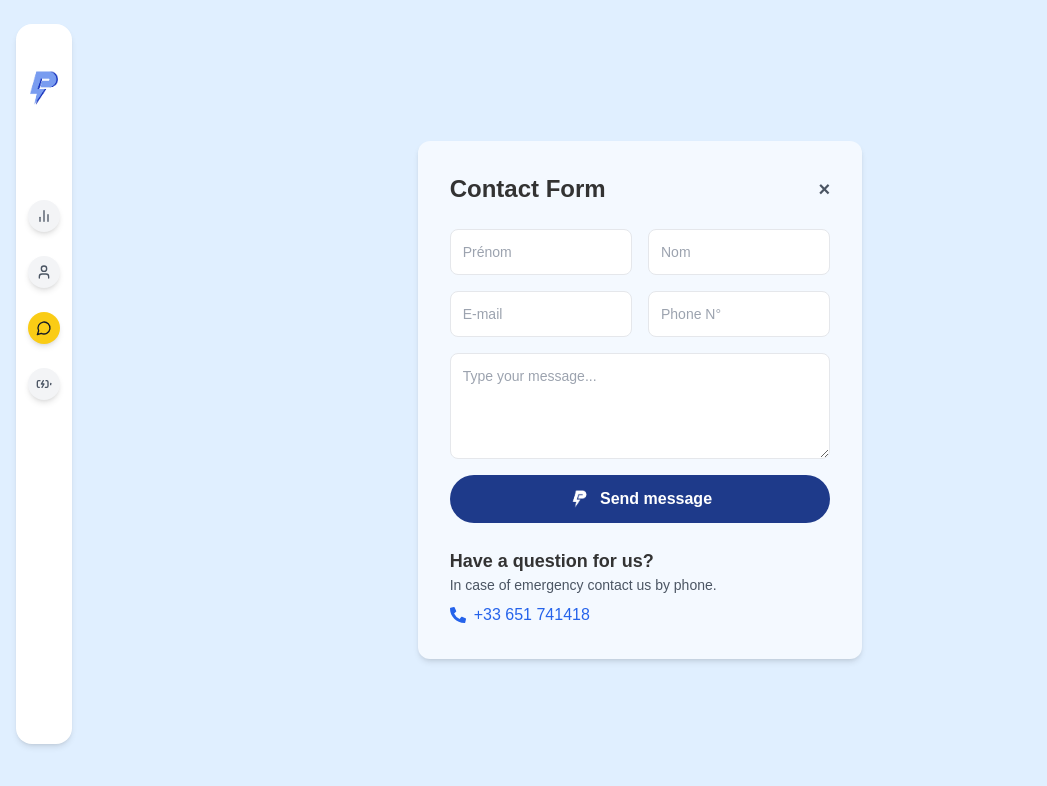
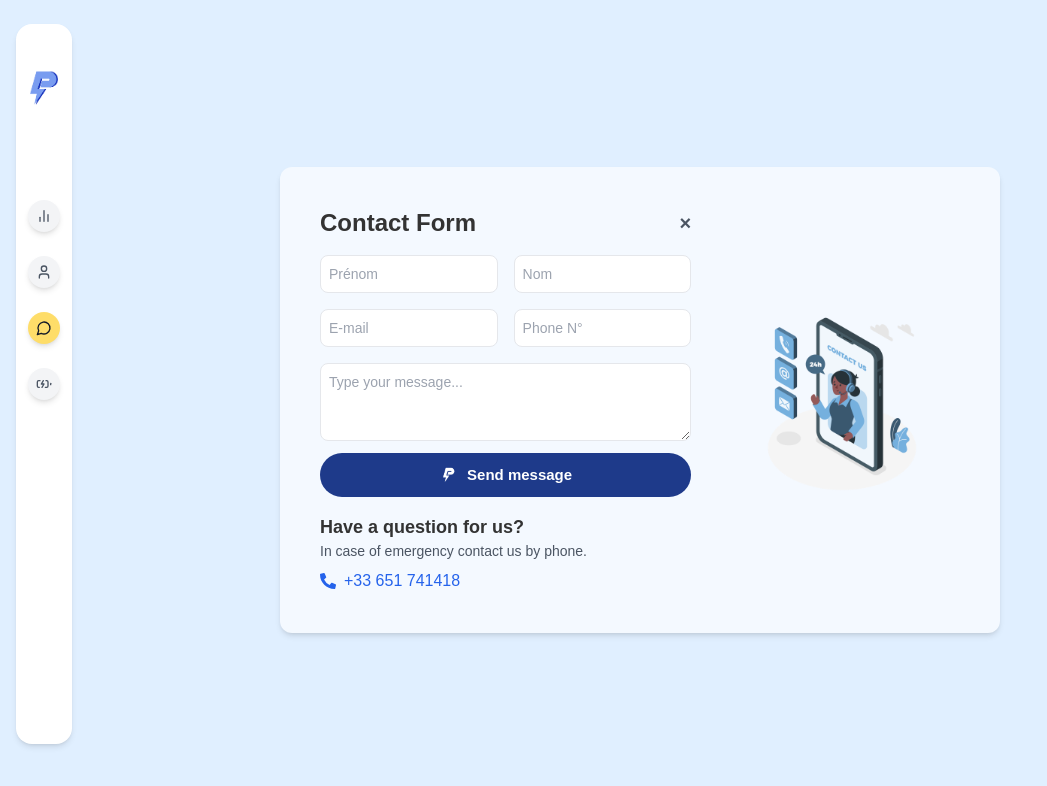
Before and after one commit to HanineBgr/SafyPower, a Next.js app: page /auth/contactForm in a window 1280 px wide. Shown: the top 786 px of the page, without its empty margins (0-1047 px from the left). Built offline with nearby package versions, Linux system fonts and the light colour scheme.

Commit message:
improving messages form

```diff
--- a/src/components/sidebar.js
+++ b/src/components/sidebar.js
@@ -19,7 +19,7 @@ const Sidebar = () => {
       <div className="flex flex-col gap-6 mt-14">
         <button
           className={`p-2 rounded-full flex items-center justify-center shadow-md ${
-            isActive("/home") ? "bg-yellow-400" : "bg-gray-100"
+            isActive("/home") ? "bg-[#fedd69]" : "bg-gray-100"
           }`}
           onClick={() => router.push("/home")}
         >
@@ -31,7 +31,7 @@ const Sidebar = () => {
         </button>
         <button
           className={`p-2 rounded-full flex items-center justify-center shadow-md ${
-            isActive("/auth/profile") ? "bg-yellow-400" : "bg-gray-100"
+            isActive("/auth/profile") ? "bg-[#fedd69]" : "bg-gray-100"
           }`}
           onClick={() => router.push("/auth/profile")}
         >
@@ -43,7 +43,7 @@ const Sidebar = () => {
         </button>
         <button
           className={`p-2 rounded-full flex items-center justify-center shadow-md ${
-            isActive("/auth/contactForm") ? "bg-yellow-400" : "bg-gray-100"
+            isActive("/auth/contactForm") ? "bg-[#fedd69]" : "bg-gray-100"
           }`}
           onClick={() => router.push("/auth/contactForm")}
         >
@@ -56,7 +56,7 @@ const Sidebar = () => {
         {/* Battery Icon Button */}
         <button
           className={`p-2 rounded-full flex items-center justify-center shadow-md ${
-            isActive("/security") ? "bg-yellow-400" : "bg-gray-100"
+            isActive("/security") ? "bg-[#fedd69]" : "bg-gray-100"
           }`}
           onClick={() => router.push("/security")}
         >
--- a/src/styles/globals.css
+++ b/src/styles/globals.css
@@ -30,7 +30,7 @@ body {
 }
 
 .scrollbar-thin::-webkit-scrollbar-thumb {
-  background: #e2e613;
+  background: #e6e78b;
   border-radius: 10px;
 }
 body {
@@ -69,10 +69,10 @@ button {
 }
 .toggle-switch {
   appearance: none;
-  width: 2.5rem; /* Toggle width */
-  height: 1.25rem; /* Toggle height */
+  width: 2.5rem;
+  height: 1.25rem;
   background: linear-gradient(90deg, #a7f3d0, #34d399);
-  border-radius: 1.25rem; /* Same as height for full roundness */
+  border-radius: 1.25rem;
   position: relative;
   cursor: pointer;
   outline: none;
@@ -87,16 +87,16 @@ button {
 }
 
 .toggle-switch:checked::before {
-  transform: translateX(1.25rem); /* Adjusted for proper movement */
+  transform: translateX(1.2rem);
 }
 
 .toggle-switch::before {
   content: "";
   position: absolute;
-  top: 0.02rem; /* Adjusted closer for better centering */
-  left: 0.07rem; /* Slightly adjusted for correct positioning */
-  width: 1.15rem; /* 🔹 Increased circle size */
-  height: 1.15rem; /* 🔹 Increased circle size */
+  top: 0.05rem;
+  left: 0.1rem;
+  width: 1.05rem;
+  height: 1.05rem;
   background: white;
   border-radius: 50%;
   box-shadow: 0 2px 4px rgba(0, 0, 0, 0.2);
--- a/src/views/auth/contactForm.tsx
+++ b/src/views/auth/contactForm.tsx
@@ -29,7 +29,19 @@ const ContactForm: React.FC = () => {
           </div>
         )}
 
-        <div className="bg-[#f4f9ff] rounded-xl shadow-md w-[90%] max-w-[1000px] p-8">
+        {/* ✅ Centered Form with Reduced Height */}
+        <div className="bg-[#f4f9ff] rounded-xl shadow-md w-[80%] max-w-[900px] p-6 flex flex-row-reverse items-center">
+          {/* Right Side - PNG Image Inside Form */}
+          <div className="w-2/5 flex justify-center items-center">
+            <img
+              src="/assets/Contact.png" // Replace with your actual image path
+              alt="Contact Illustration"
+              className="w-[70%] h-auto"
+            />
+          </div>
+
+          {/* Left Side - Contact Form */}
+          <div className="w-3/5 p-4">
             {/* Header */}
             <div className="flex justify-between items-center">
               <h2 className="text-2xl font-bold">Contact Form</h2>
@@ -40,50 +52,54 @@ const ContactForm: React.FC = () => {
 
             {/* Form */}
             <form onSubmit={handleSubmit}>
-            <div className="mt-6 grid grid-cols-2 gap-4">
+              <div className="mt-4 grid grid-cols-2 gap-4">
                 <input
                   type="text"
                   placeholder="Prénom"
-                className="border rounded-lg p-3 w-full text-sm"
+                  className="border rounded-lg p-2 w-full text-sm"
                   required
                 />
                 <input
                   type="text"
                   placeholder="Nom"
-                className="border rounded-lg p-3 w-full text-sm"
+                  className="border rounded-lg p-2 w-full text-sm"
                   required
                 />
                 <input
                   type="email"
                   placeholder="E-mail"
-                className="border rounded-lg p-3 w-full text-sm"
+                  className="border rounded-lg p-2 w-full text-sm"
                   required
                 />
                 <input
                   type="text"
                   placeholder="Phone N°"
-                className="border rounded-lg p-3 w-full text-sm"
+                  className="border rounded-lg p-2 w-full text-sm"
                   required
                 />
                 <textarea
-                rows={4}
+                  rows={3}
                   placeholder="Type your message..."
-                className="col-span-2 border rounded-lg p-3 w-full text-sm"
+                  className="col-span-2 border rounded-lg p-2 w-full text-sm"
                   required
                 />
               </div>
 
               {/* Submit Button */}
-            <div className="mt-4">
+              <div className="mt-3">
                 <button
                   type="submit"
-                className="w-full flex items-center justify-center bg-blue-900 text-white py-2.5 rounded-full text-lg font-semibold hover:bg-blue-800 transition"
-                style={{ fontFamily: "'Montserrat', sans-serif", fontSize: "16px", fontWeight: 600 }}
+                  className="w-full flex items-center justify-center bg-blue-900 text-white py-2 rounded-full text-lg font-semibold hover:bg-blue-800 transition"
+                  style={{
+                    fontFamily: "'Montserrat', sans-serif",
+                    fontSize: "15px",
+                    fontWeight: 600,
+                  }}
                 >
                   <img
                     src="/assets/logos/logosite.png"
                     alt="Logo"
-                  className="mr-2 w-6 h-6"
+                    className="mr-2 w-5 h-5"
                   />
                   Send message
                 </button>
@@ -91,7 +107,7 @@ const ContactForm: React.FC = () => {
             </form>
 
             {/* Contact Info */}
-          <div className="mt-6">
+            <div className="mt-4">
               <h3 className="font-bold text-lg">Have a question for us?</h3>
               <p className="text-sm text-gray-600">
                 In case of emergency contact us by phone.
@@ -104,6 +120,7 @@ const ContactForm: React.FC = () => {
           </div>
         </div>
       </div>
+    </div>
   );
 };
 
--- a/tailwind.config.js
+++ b/tailwind.config.js
@@ -2,7 +2,9 @@
 module.exports = {
   content: ["./src/**/*.{js,jsx,ts,tsx}"],
   theme: {
-    extend: {},
+    extend: {
+
+    },
   },
   plugins: [],
 }
```
Lines whose indentation alone changed are shown as unchanged.
